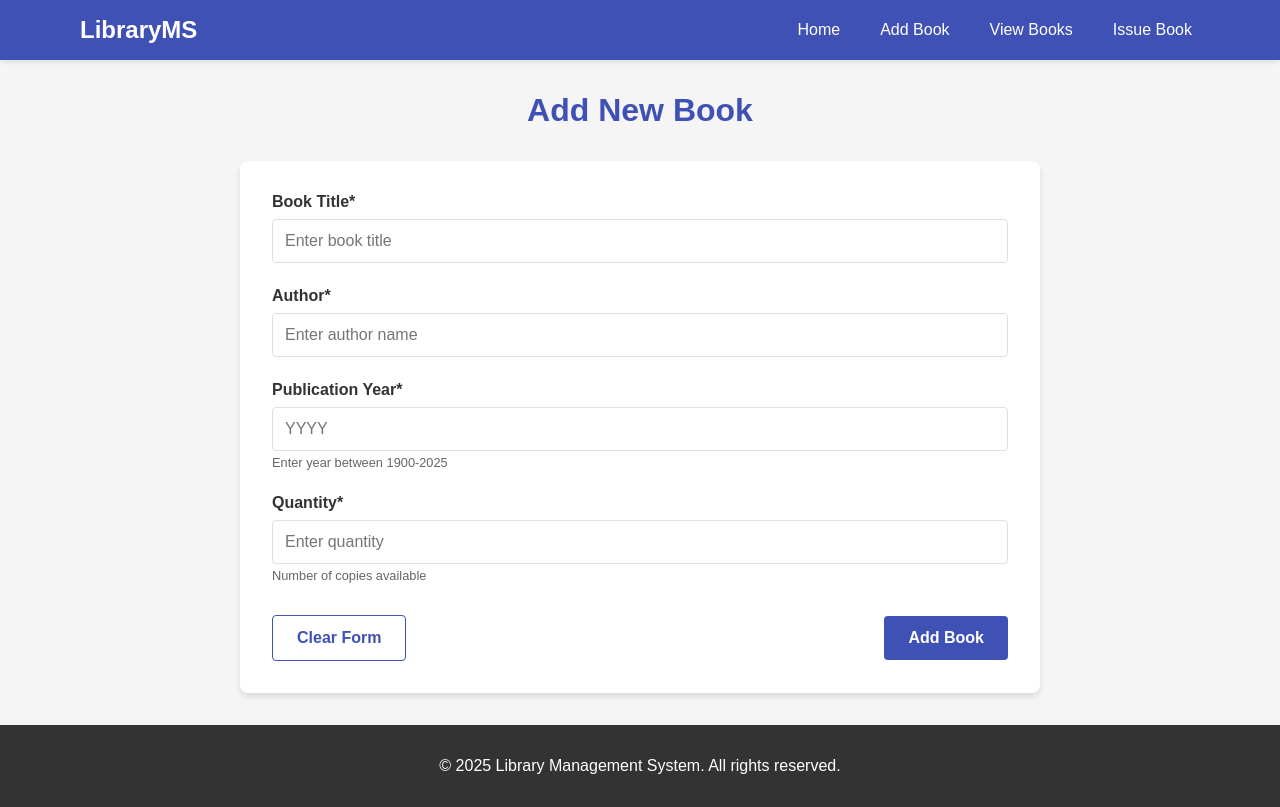
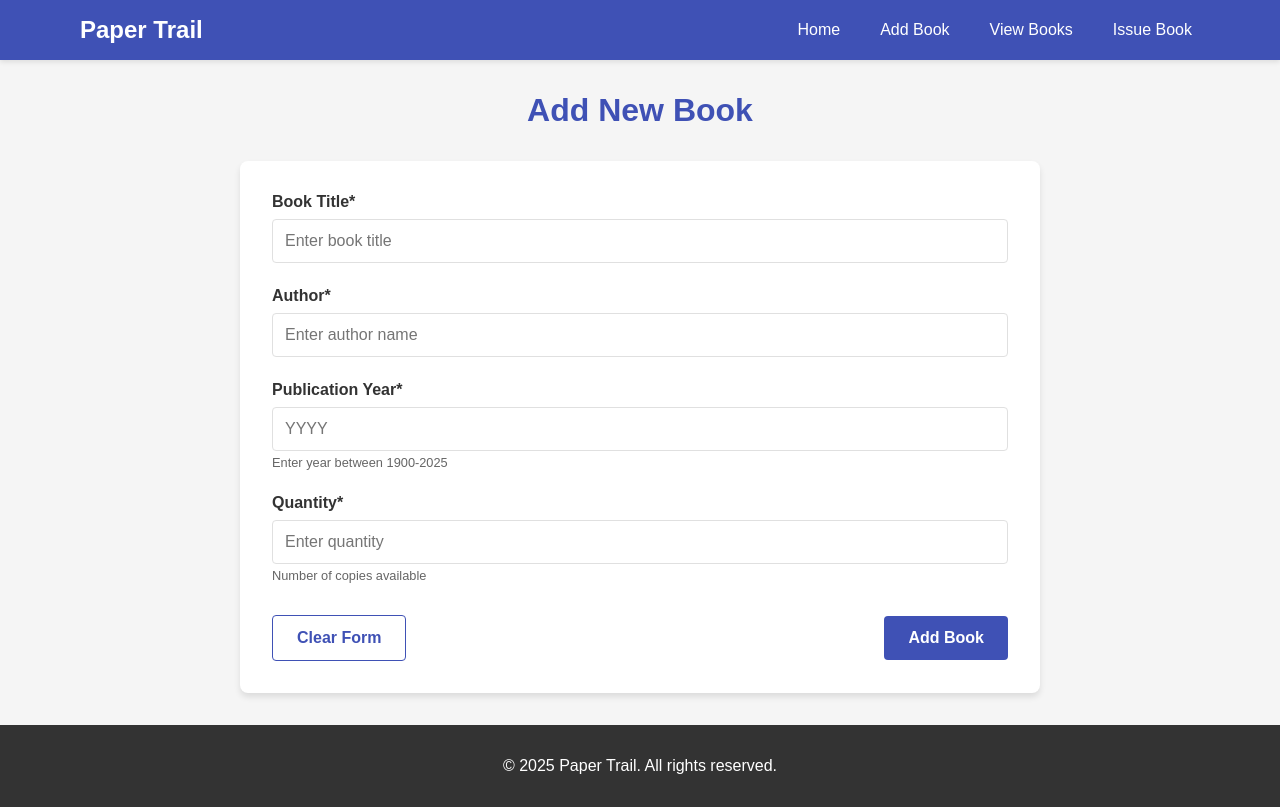
Before and after one commit to HariK0/DBMS_Proj, a Flask app: page /add-book in a window 1280 px wide. Run offline with Flask 3, Linux system fonts and the light colour scheme.

Commit message:
Update add-book.html

```diff
--- a/templates/add-book.html
+++ b/templates/add-book.html
@@ -246,7 +246,7 @@
     <header>
         <div class="container">
             <nav class="navbar">
-                <div class="logo">LibraryMS</div>
+                <div class="logo">Paper Trail</div>
                 <ul class="nav-links">
                    <li><a href="{{ url_for('home') }}">Home</a></li>
                     <li><a href="{{ url_for('add_book') }}">Add Book</a></li>
@@ -301,7 +301,7 @@
     <footer>
         <div class="container">
             <div class="footer-content">
-                <p>&copy; 2025 Library Management System. All rights reserved.</p>
+                <p>&copy; 2025 Paper Trail. All rights reserved.</p>
             </div>
         </div>
     </footer>
```
